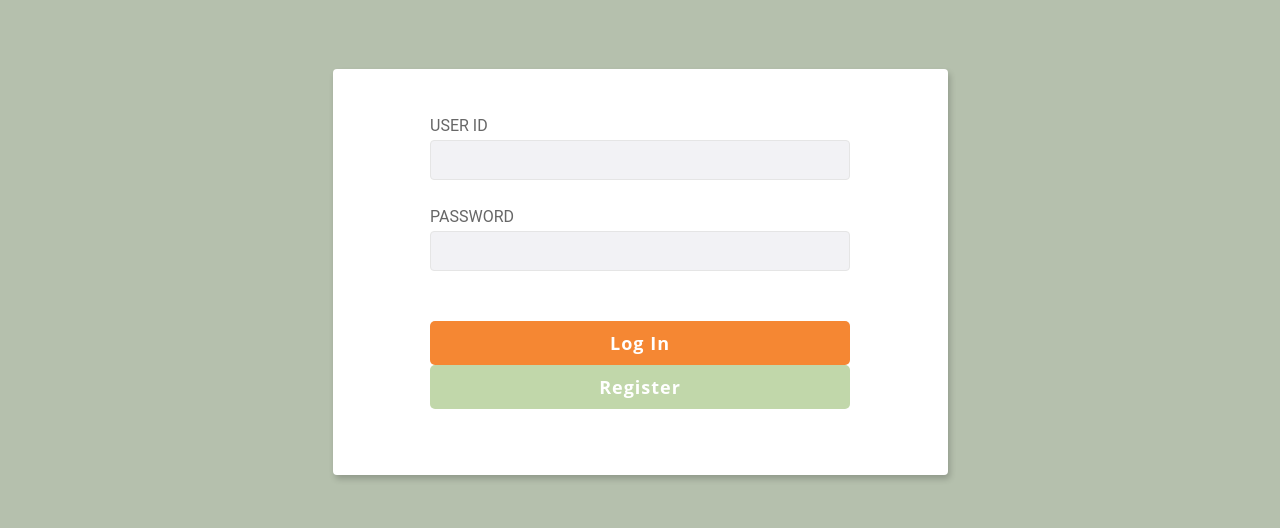
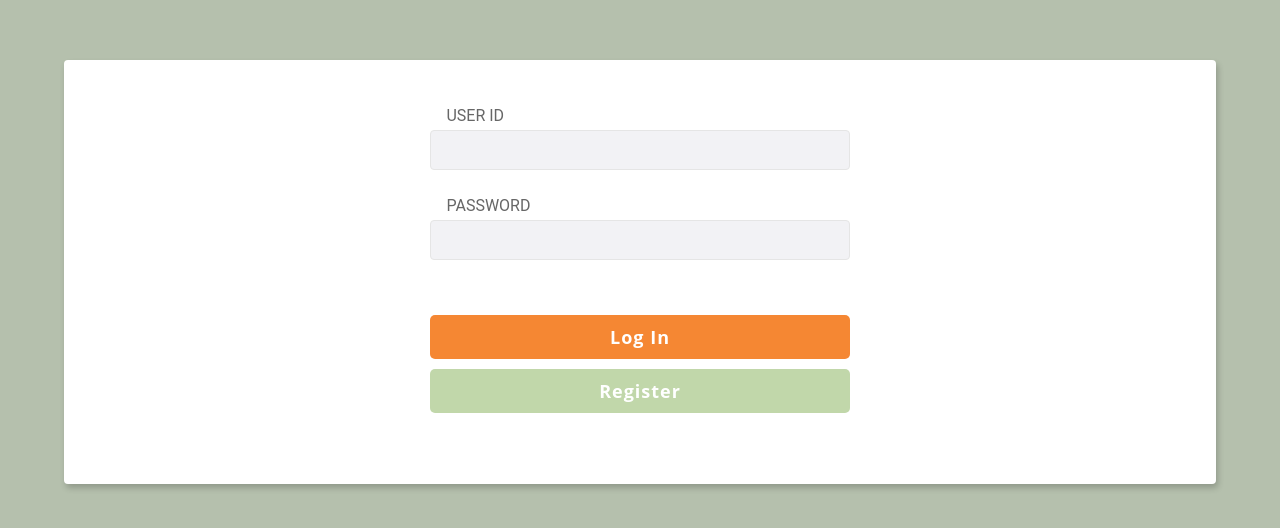
Before and after one commit to unnipv/luma-frontend, a React (Create React App) app in the folder luma/: page / in a window 1280 px wide. Shown: the part 128-656 px from the top of the page. Built offline with nearby package versions, Linux system fonts and the light colour scheme.

Commit message:
modified App.css

```diff
--- a/luma/src/App.css
+++ b/luma/src/App.css
@@ -16,6 +16,10 @@ body {
   height: 100%;
 }
 
+label{
+  margin: 0 33.2% 0;
+}
+
 #root {
   align-items: center;
   display: flex;
@@ -27,7 +31,7 @@ body {
   background: #fff;
   border-radius: 4px;
   box-shadow: 2px 4px 6px rgba(0, 0, 0, 0.2);
-  max-width: 615px;
+  max-width: 1250px;
   padding-bottom: 66px;
   padding-top: 46px;
   text-align: center;
@@ -56,7 +60,7 @@ body {
 }
 .input-group > label {
   color: #676767;
-  display: inline-block;
+  display: block;
   margin-bottom: 5px;
   text-transform: uppercase;
 }
@@ -94,6 +98,7 @@ button {
   padding: 10px 0;
   transition: background 0.3s;
   width: 80%;
+  margin: 5px;
 }
 button.primary {
   background: #f58733;
```
